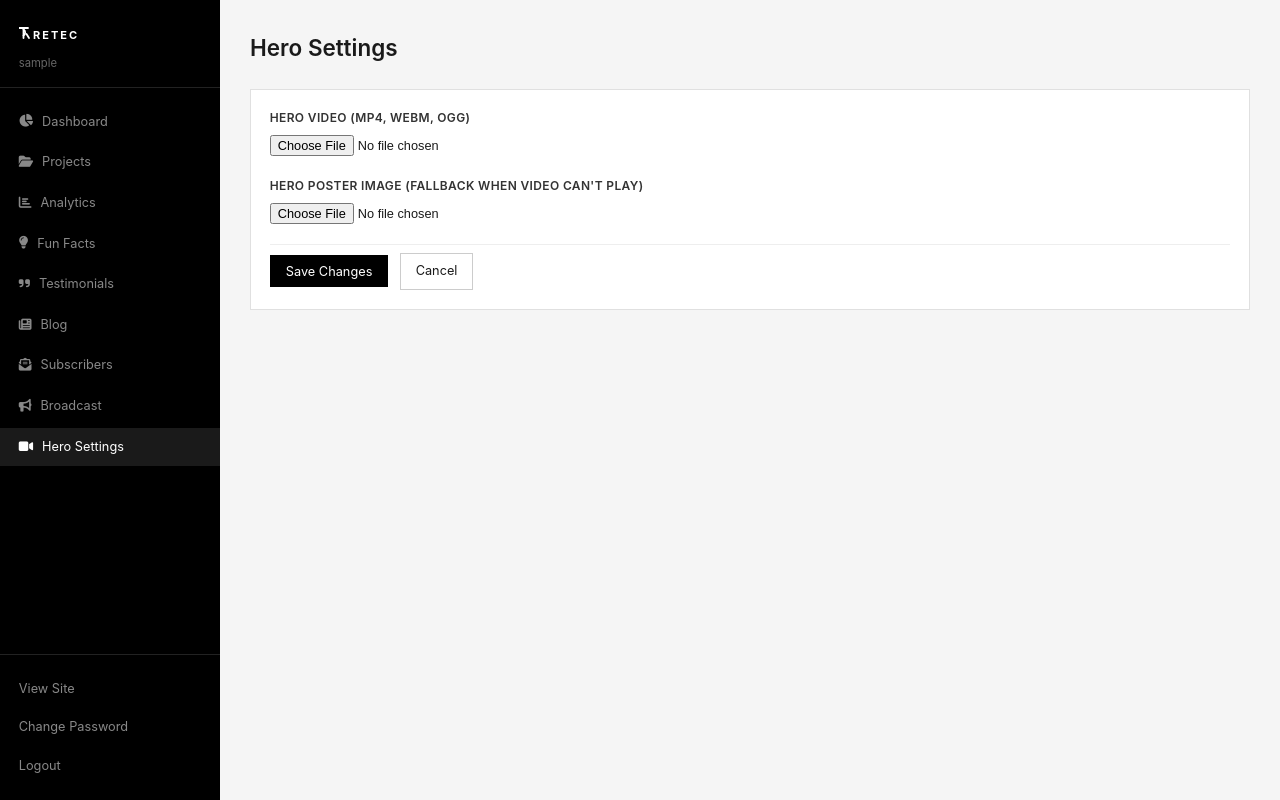
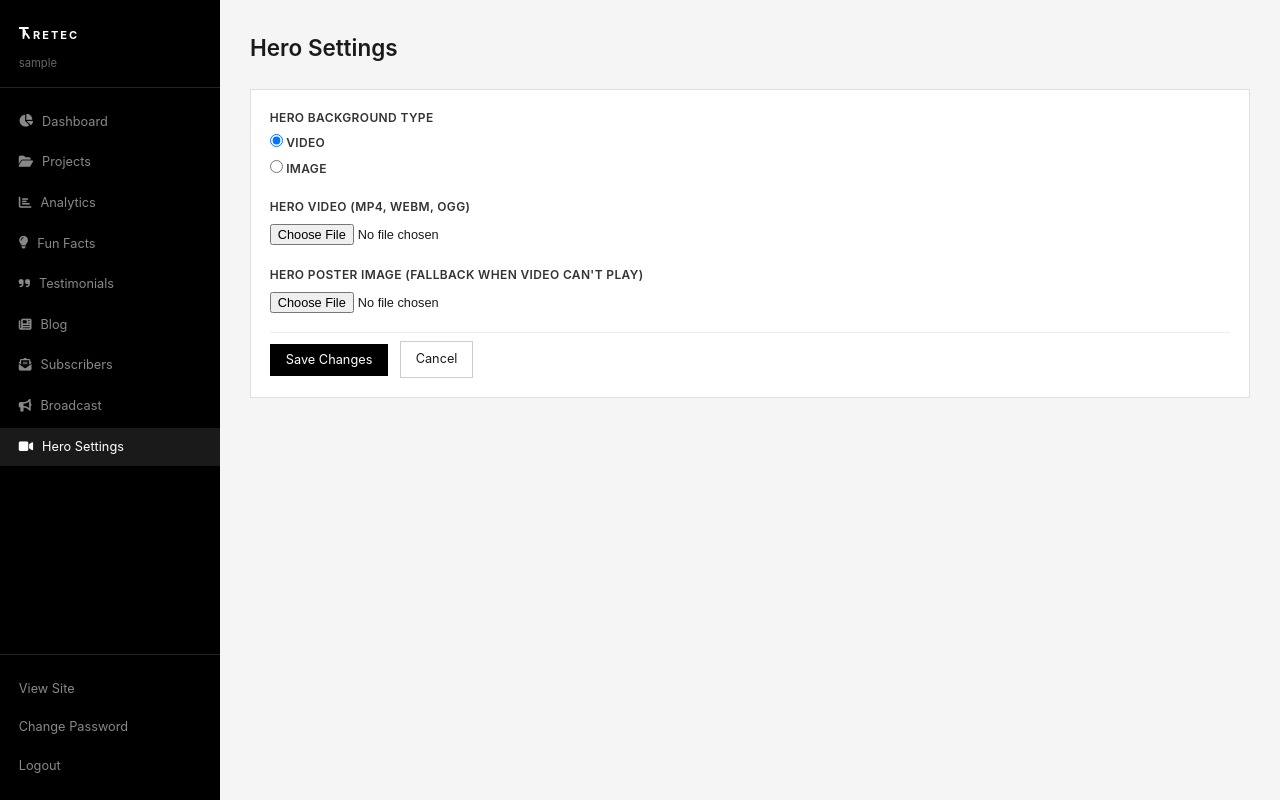
Before and after one commit to Echoesrule/Retec, a Flask app: page /admin/hero-settings in a window 1280 px wide. Run offline with Flask 3, Linux system fonts and the light colour scheme; the visitor is signed in with stand-in values (Sample User, id 1); data that the repository does not hold is empty; some libraries are stand-ins or nearby versions.

Commit message:
Add hero bg type toggle (video/image) in admin settings

```diff
--- a/app.py
+++ b/app.py
@@ -859,7 +859,9 @@ def inject_globals():
         'meta_url': meta_url,
         'meta_image': meta_image,
         'get_image_url': get_image_url,
+        'hero_bg_type': SiteSetting.query.filter_by(key='hero_bg_type').first().value if SiteSetting.query.filter_by(key='hero_bg_type').first() else 'video',
         'hero_video_url': get_image_url(SiteSetting.query.filter_by(key='hero_video').first().value) if SiteSetting.query.filter_by(key='hero_video').first() else url_for('static', filename='hero-bg.mp4'),
+        'hero_image_url': get_image_url(SiteSetting.query.filter_by(key='hero_image').first().value) if SiteSetting.query.filter_by(key='hero_image').first() else url_for('static', filename='images/hero-bg.svg'),
         'hero_poster_url': get_image_url(SiteSetting.query.filter_by(key='hero_poster').first().value) if SiteSetting.query.filter_by(key='hero_poster').first() else url_for('static', filename='images/hero-bg.svg')
     }
 
@@ -1075,31 +1077,54 @@ def admin_logout():
 @admin_required
 def admin_hero_settings():
     if request.method == 'POST':
-        if request.files.get('video') and request.files['video'].filename:
-            url = upload_image(request.files['video'])
-            if url:
-                setting = SiteSetting.query.filter_by(key='hero_video').first()
-                if setting:
-                    setting.value = url
-                else:
-                    db.session.add(SiteSetting(key='hero_video', value=url))
-                db.session.commit()
-                flash('Hero video updated.', 'success')
-        if request.files.get('poster') and request.files['poster'].filename:
-            url = upload_image(request.files['poster'])
-            if url:
-                setting = SiteSetting.query.filter_by(key='hero_poster').first()
-                if setting:
-                    setting.value = url
-                else:
-                    db.session.add(SiteSetting(key='hero_poster', value=url))
-                db.session.commit()
-                flash('Hero poster updated.', 'success')
+        bg_type = request.form.get('hero_bg_type', 'video')
+        setting = SiteSetting.query.filter_by(key='hero_bg_type').first()
+        if setting:
+            setting.value = bg_type
+        else:
+            db.session.add(SiteSetting(key='hero_bg_type', value=bg_type))
+        db.session.commit()
+        if bg_type == 'video':
+            if request.files.get('video') and request.files['video'].filename:
+                url = upload_image(request.files['video'])
+                if url:
+                    setting = SiteSetting.query.filter_by(key='hero_video').first()
+                    if setting:
+                        setting.value = url
+                    else:
+                        db.session.add(SiteSetting(key='hero_video', value=url))
+                    db.session.commit()
+                    flash('Hero video updated.', 'success')
+            if request.files.get('poster') and request.files['poster'].filename:
+                url = upload_image(request.files['poster'])
+                if url:
+                    setting = SiteSetting.query.filter_by(key='hero_poster').first()
+                    if setting:
+                        setting.value = url
+                    else:
+                        db.session.add(SiteSetting(key='hero_poster', value=url))
+                    db.session.commit()
+                    flash('Hero poster updated.', 'success')
+        else:
+            if request.files.get('hero_image') and request.files['hero_image'].filename:
+                url = upload_image(request.files['hero_image'])
+                if url:
+                    setting = SiteSetting.query.filter_by(key='hero_image').first()
+                    if setting:
+                        setting.value = url
+                    else:
+                        db.session.add(SiteSetting(key='hero_image', value=url))
+                    db.session.commit()
+                    flash('Hero image updated.', 'success')
         return redirect(url_for('admin_hero_settings'))
+    hero_bg_type = SiteSetting.query.filter_by(key='hero_bg_type').first()
     hero_video = SiteSetting.query.filter_by(key='hero_video').first()
+    hero_image = SiteSetting.query.filter_by(key='hero_image').first()
     hero_poster = SiteSetting.query.filter_by(key='hero_poster').first()
     return render_template('admin/hero_settings.html',
+        hero_bg_type=hero_bg_type.value if hero_bg_type else 'video',
         hero_video=hero_video.value if hero_video else '',
+        hero_image=hero_image.value if hero_image else '',
         hero_poster=hero_poster.value if hero_poster else '')
 
 @app.route('/admin/change-password', methods=['GET', 'POST'])
--- a/static/css/variables.css
+++ b/static/css/variables.css
@@ -52,7 +52,7 @@
     --gray-medium: #81dba2;
     --gray-subtle: #ded9d1;
     --bg-very-dark: #151515;
-    --accent-hover: #c0c0c0;
+    --accent-hover: #5a3b3ba4;
     --border-light: #e8e8e8;
     --color-warning-light: #f4d28e;
     --color-warning: #c99445;
--- a/templates/admin/hero_settings.html
+++ b/templates/admin/hero_settings.html
@@ -7,6 +7,20 @@
     <div class="admin-card">
         <form method="POST" enctype="multipart/form-data" class="admin-form">
             <input type="hidden" name="csrf_token" value="{{ csrf_token() }}">
+            <div class="admin-form__group">
+                <label>Hero Background Type</label>
+                <div class="admin-form__radio-group">
+                    <label class="admin-form__radio">
+                        <input type="radio" name="hero_bg_type" value="video" {% if hero_bg_type == 'video' %}checked{% endif %} onchange="toggleBgType()">
+                        Video
+                    </label>
+                    <label class="admin-form__radio">
+                        <input type="radio" name="hero_bg_type" value="image" {% if hero_bg_type == 'image' %}checked{% endif %} onchange="toggleBgType()">
+                        Image
+                    </label>
+                </div>
+            </div>
+            <div id="video-settings" {% if hero_bg_type == 'image' %}style="display:none"{% endif %}>
                 <div class="admin-form__group">
                     <label for="video">Hero Video (mp4, webm, ogg)</label>
                     {% if hero_video %}
@@ -27,6 +41,19 @@
                     {% endif %}
                     <input type="file" id="poster" name="poster" accept="image/png,image/jpeg,image/gif,image/webp,image/svg+xml">
                 </div>
+            </div>
+            <div id="image-settings" {% if hero_bg_type == 'video' %}style="display:none"{% endif %}>
+                <div class="admin-form__group">
+                    <label for="hero_image">Hero Image</label>
+                    {% if hero_image %}
+                    <div class="admin-form__current-img">
+                        <img src="{{ hero_image }}" alt="" style="max-width:300px;max-height:180px;border-radius:4px;">
+                        <span style="word-break:break-all;font-size:0.8rem;">{{ hero_image }}</span>
+                    </div>
+                    {% endif %}
+                    <input type="file" id="hero_image" name="hero_image" accept="image/png,image/jpeg,image/gif,image/webp,image/svg+xml">
+                </div>
+            </div>
             <div class="admin-form__actions">
                 <button type="submit" class="admin-btn admin-btn--primary">Save Changes</button>
                 <a href="{{ url_for('admin_dashboard') }}" class="admin-btn">Cancel</a>
@@ -34,4 +61,11 @@
         </form>
     </div>
 </div>
+<script>
+function toggleBgType() {
+    var type = document.querySelector('input[name="hero_bg_type"]:checked').value;
+    document.getElementById('video-settings').style.display = type === 'video' ? '' : 'none';
+    document.getElementById('image-settings').style.display = type === 'image' ? '' : 'none';
+}
+</script>
 {% endblock %}
```
Also changed, not shown: templates/index.html (+6 -3 lines). Lines whose indentation alone changed are shown as unchanged.
